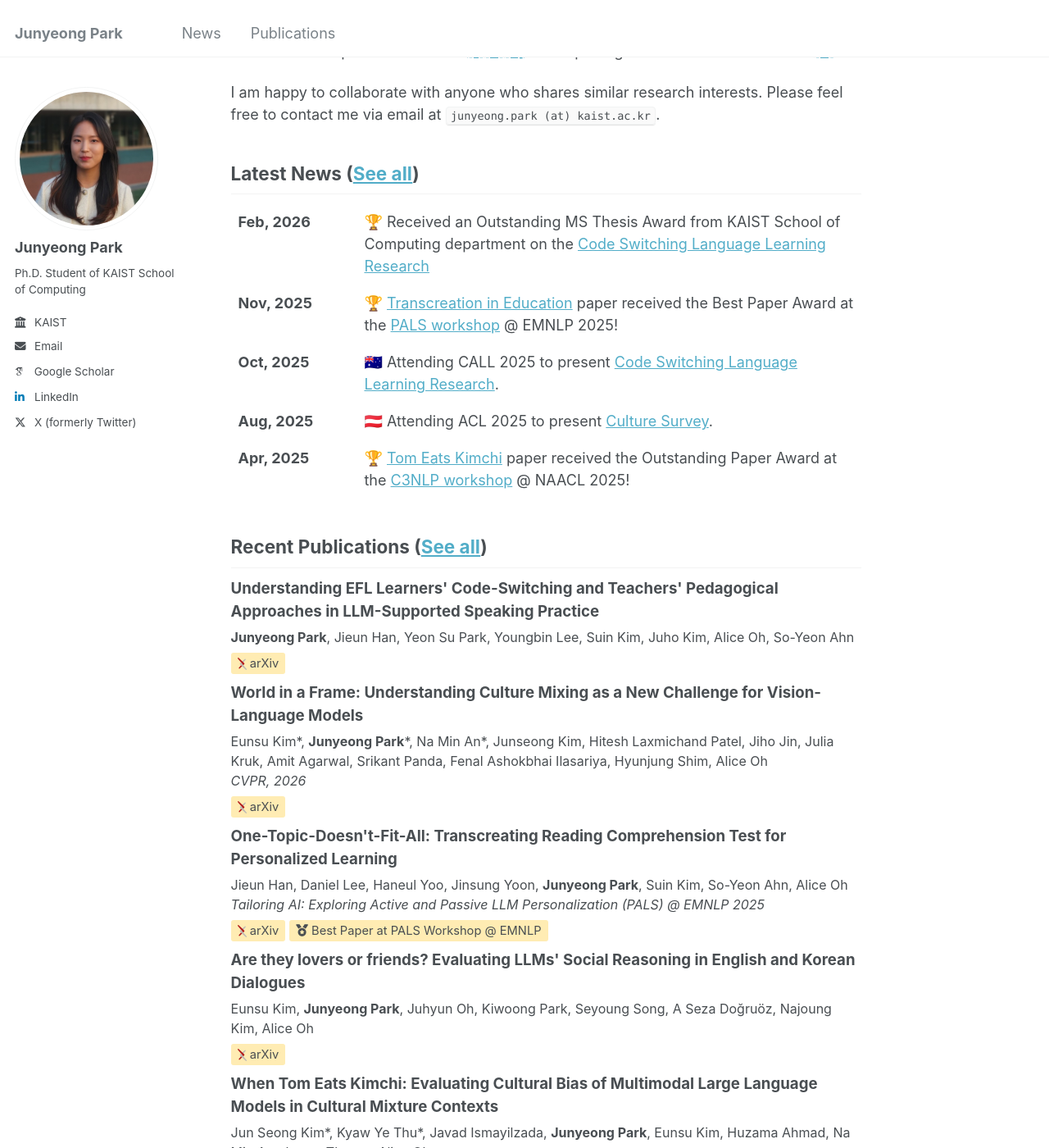
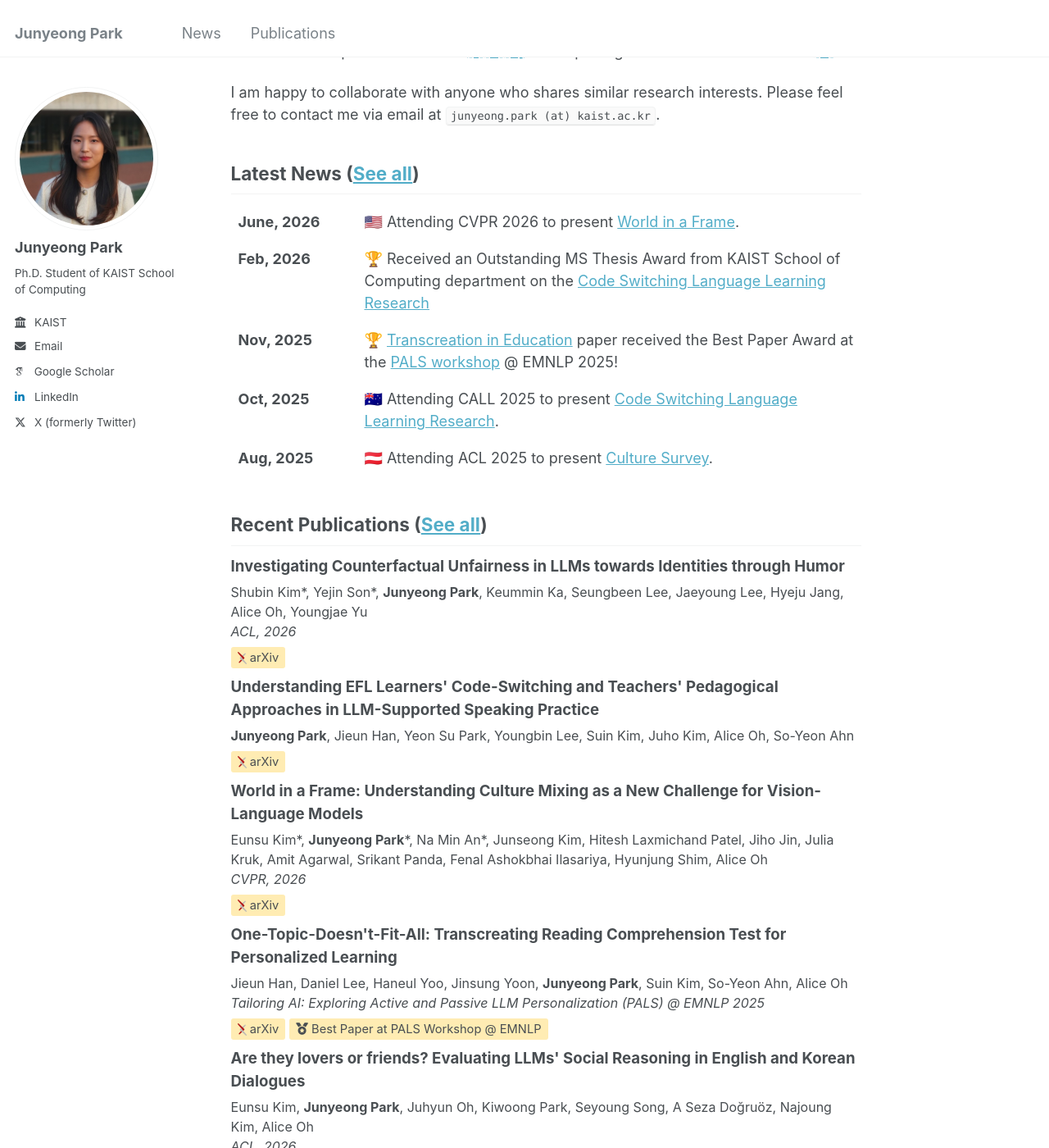
Before and after one commit to jjjunyeong/jjjunyeong.github.io, a Jekyll site: the page built from _pages/about.md, in a window 1280 px wide and 1400 px high, scrolled down 231 px. Shown: the whole window at 82% size. Built offline with Jekyll 4.4.1, drawn with Linux system fonts in a browser that asks for light colours; some web fonts are replaced; some of the changed text lies outside the part shown.

Commit message:
update news & publications

```diff
--- a/_data/news.yml
+++ b/_data/news.yml
@@ -1,3 +1,6 @@
+- date: "June, 2026"
+  news: "🇺🇸 Attending CVPR 2026 to present <a href='https://arxiv.org/abs/2511.22787'>World in a Frame</a>."
+
 - date: "Feb, 2026"
   news: "🏆 Received an Outstanding MS Thesis Award from KAIST School of Computing department on the <a href='https://arxiv.org/abs/2512.23136'>Code Switching Language Learning Research</a>"
 
--- a/_data/publications.yml
+++ b/_data/publications.yml
@@ -1,3 +1,11 @@
+- title: "Investigating Counterfactual Unfairness in LLMs towards Identities through Humor"
+  authors: 'Shubin Kim*, Yejin Son*, Junyeong Park, Keummin Ka, Seungbeen Lee, Jaeyoung Lee, Hyeju Jang, Alice Oh, Youngjae Yu'
+  collection: 'publications'
+  date: '2026-04-20'
+  venue: 'ACL, 2026'
+  type: 'conference'
+  arxivurl: 'http://arxiv.org/abs/2604.18729'
+
 - title: "Understanding EFL Learners' Code-Switching and Teachers' Pedagogical Approaches in LLM-Supported Speaking Practice"
   authors: 'Junyeong Park, Jieun Han, Yeon Su Park, Youngbin Lee, Suin Kim, Juho Kim, Alice Oh, So-Yeon Ahn'
   collection: 'publications'
@@ -26,7 +34,8 @@
   authors: 'Eunsu Kim, Junyeong Park, Juhyun Oh, Kiwoong Park, Seyoung Song, A Seza Doğruöz, Najoung Kim, Alice Oh'
   collection: 'publications'
   date: '2025-10-21'
-  type: 'preprint'
+  venue: 'ACL, 2026'
+  type: 'conference'
   arxivurl: 'https://arxiv.org/abs/2510.19028'
 
 - title: 'When Tom Eats Kimchi: Evaluating Cultural Bias of Multimodal Large Language Models in Cultural Mixture Contexts'
```
